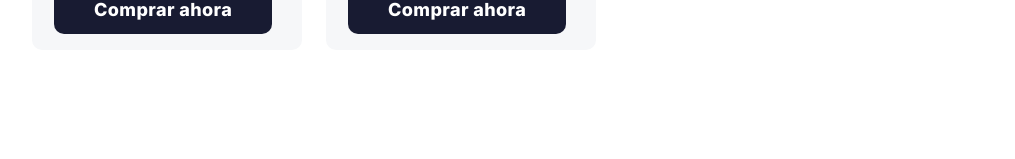
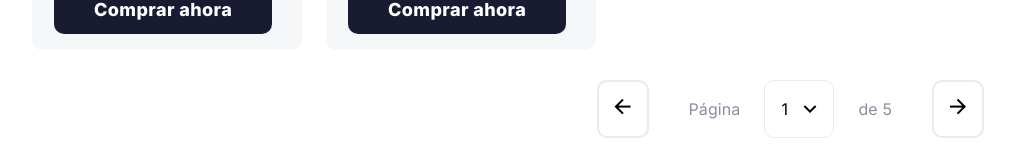
Before and after one commit to kedeinroga/crashcourse-front, a React (Create React App) app: page / in a window 1280 px wide. Shown: the part 1670-1829 px from the top of the page, without its empty margins (132-1147 px from the left). Before the commit the page ends 1744 px from the top, so only its background shows below. Built offline with nearby package versions, Linux system fonts and the light colour scheme.

Commit message:
pagination version desktop is added all styles

```diff
--- a/src/components/UI/FormInput.css
+++ b/src/components/UI/FormInput.css
@@ -45,10 +45,10 @@
 }
 
 .button-filter {
-  background-color: #181b32;
+  background-color: var(--color-black);
   border-radius: 10px;
   padding: 14px 40px;
-  color: #fff;
+  color: var(--color-white);
   font-size: 18px;
   font-style: normal;
   font-weight: 800;
--- /dev/null
+++ b/src/components/UI/PaginationDesktop.css
@@ -0,0 +1,64 @@
+.pagination-desk ul {
+  display: flex;
+  justify-content: flex-end;
+  gap: 40px;
+}
+
+.pagination-desk div {
+  display: flex;
+  gap: 24px;
+}
+
+.pagination-desk__numbers {
+  display: flex;
+  align-items: center;
+  height: auto;
+}
+
+.pagination-desk__numbers p {
+  font-size: 16px;
+  font-style: normal;
+  font-weight: 400;
+  line-height: 24px;
+  letter-spacing: 0.1px;
+  text-align: left;
+  color: var(--color-gray);
+}
+
+.pagination-desk__numbers select {
+  background-color: var(--color-white);
+  border: 1px solid #e8eaf0;
+  box-sizing: border-box;
+  border-radius: 10px;
+  padding: 16px;
+  font-size: 16px;
+  font-style: normal;
+  font-weight: 400;
+  line-height: 24px;
+  text-align: left;
+  appearance: none;
+  background-image: url("../../assets/images/arrow-down-s-line.svg"),
+    linear-gradient(to bottom, var(--color-white) 0%, var(--color-white) 100%);
+  background-repeat: no-repeat, repeat;
+  background-position: right 0.7em top 50%, 0 0;
+  background-color: var(--color-white);
+  width: 70px;
+}
+
+.pagination-desk__numbers select:hover {
+  border-color: var(--color-black);
+}
+
+.ri-arrow-left-line {
+  font-size: 24px;
+  border: 2px solid #e8eaf0;
+  border-radius: 10px;
+  padding: 12px;
+}
+
+.ri-arrow-right-line {
+  font-size: 24px;
+  border: 2px solid #e8eaf0;
+  border-radius: 10px;
+  padding: 12px;
+}
--- /dev/null
+++ b/src/components/UI/PaginationDesktop.tsx
@@ -0,0 +1,23 @@
+import "./PaginationDesktop.css";
+
+function PaginationDesktop() {
+  return (
+    <div className="pagination-desk">
+      <ul>
+        <i className="ri-arrow-left-line"></i>
+        <div className="pagination-desk__numbers">
+          <p>Página</p>
+          <select name="page" id="page">
+            <option value="1">1</option>
+            <option value="2">2</option>
+            <option value="3">3</option>
+          </select>
+          <p>de 5</p>
+        </div>
+        <i className="ri-arrow-right-line"></i>
+      </ul>
+    </div>
+  );
+}
+
+export default PaginationDesktop;
--- a/src/components/main/ListCurso.css
+++ b/src/components/main/ListCurso.css
@@ -15,6 +15,10 @@
 }
 
 .content-select__filter {
+  display: none;
+}
+
+.pagination-desk {
   display: none;
 }
 
@@ -36,4 +40,8 @@
     flex-wrap: wrap;
     gap: 24px;
   }
+
+  .pagination-desk {
+    display: inline;
+  }
 }
--- a/src/components/main/ListCurso.tsx
+++ b/src/components/main/ListCurso.tsx
@@ -5,6 +5,7 @@ import Pagination from "../UI/Pagination";
 
 import ButonFilter from "../UI/Buttons/ButonFilter";
 import FormInput from "../UI/FormInput";
+import PaginationDesktop from "../UI/PaginationDesktop";
 
 function ListCurso() {
   return (
@@ -24,6 +25,7 @@ function ListCurso() {
         <CardCurso />
       </div>
       <Pagination />
+      <PaginationDesktop />
     </div>
   );
 }
```
